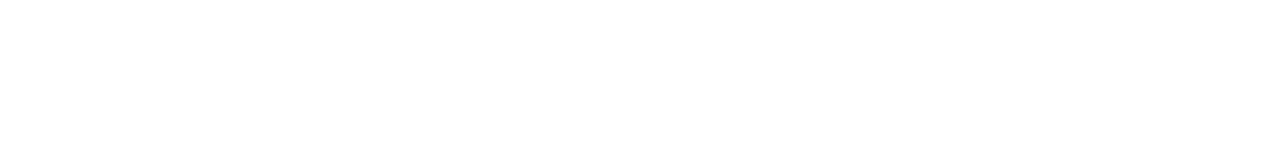
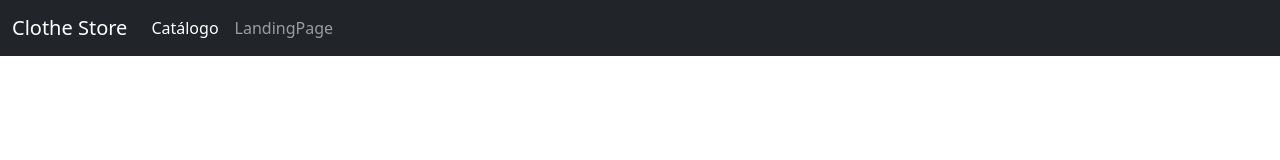
Before and after one commit to RoboMikke/git3, a plain HTML site: page index.html in a window 1280 px wide. Drawn offline with nearby package versions, Linux system fonts and the light colour scheme.

Commit message:
Commit 02: Se creo el menú

```diff
--- a/index.html
+++ b/index.html
@@ -5,8 +5,33 @@
     <meta http-equiv="X-UA-Compatible" content="IE=edge">
     <meta name="viewport" content="width=device-width, initial-scale=1.0">
     <title>Document</title>
+
+    <link href="https://cdn.jsdelivr.net/npm/bootstrap@5.1.3/dist/css/bootstrap.min.css" rel="stylesheet" integrity="sha384-1BmE4kWBq78iYhFldvKuhfTAU6auU8tT94WrHftjDbrCEXSU1oBoqyl2QvZ6jIW3" crossorigin="anonymous">
+    <script src="https://cdn.jsdelivr.net/npm/@popperjs/core@2.9.2/dist/umd/popper.min.js" integrity="sha384-IQsoLXl5PILFhosVNubq5LC7Qb9DXgDA9i+tQ8Zj3iwWAwPtgFTxbJ8NT4GN1R8p" crossorigin="anonymous"></script>
+    <script src="https://cdn.jsdelivr.net/npm/bootstrap@5.0.2/dist/js/bootstrap.min.js" integrity="sha384-cVKIPhGWiC2Al4u+LWgxfKTRIcfu0JTxR+EQDz/bgldoEyl4H0zUF0QKbrJ0EcQF" crossorigin="anonymous"></script>
+
+
 </head>
 <body>
+    <!-- Menu -->
+    <nav class="navbar navbar-expand-lg navbar navbar-dark bg-dark" >
+        <div class="container-fluid">
+          <a class="navbar-brand" href="#"><i class="fa-solid fa-city"></i> Clothe Store</a>
+          <button class="navbar-toggler" type="button" data-bs-toggle="collapse" data-bs-target="#navbarSupportedContent" aria-controls="navbarSupportedContent" aria-expanded="false" aria-label="Toggle navigation">
+            <span class="navbar-toggler-icon"></span>
+          </button>
+          <div class="collapse navbar-collapse" id="navbarSupportedContent">
+            <ul class="navbar-nav me-auto mb-2 mb-lg-0">
+              <li class="nav-item">
+                <a class="nav-link active" aria-current="page" href="#">Catálogo</a>
+              </li>
+              <li class="nav-item">
+                <a class="nav-link" href="#">LandingPage</a>
+              </li>
+            </ul>
+          </div>
+        </div>
+      </nav>
 
 </body>
 </html>
```
